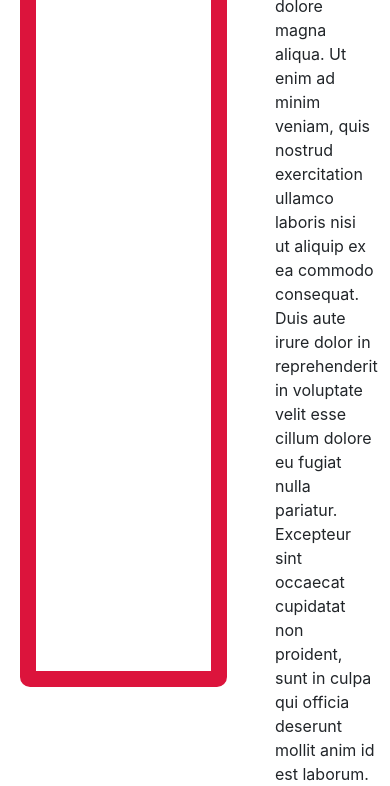
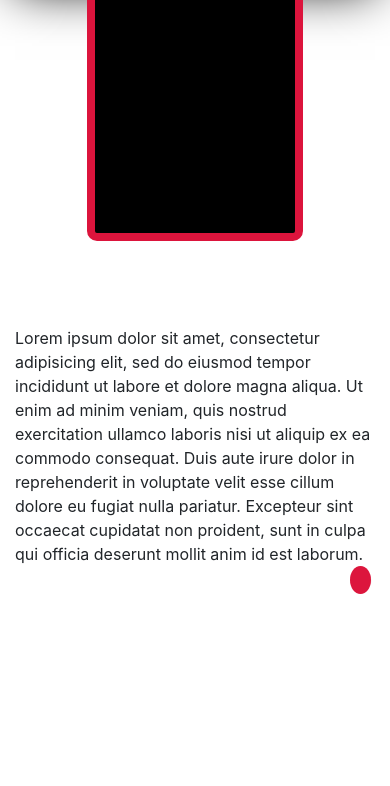
Before and after one commit to dg-05/Tarea, a plain HTML site: page index.html in a window 390 px wide. Shown: the part 434-1220 px from the top of the page. After the commit the page ends 1028 px from the top, so only its background shows below. Drawn offline with nearby package versions, Linux system fonts and the light colour scheme; a script that the page names is missing.

Commit message:
Add files via upload

```diff
--- a/index.html
+++ b/index.html
@@ -11,23 +11,46 @@
 	<script src="https://stackpath.bootstrapcdn.com/bootstrap/4.1.3/js/bootstrap.min.js" integrity="sha384-ChfqqxuZUCnJSK3+MXmPNIyE6ZbWh2IMqE241rYiqJxyMiZ6OW/JmZQ5stwEULTy" crossorigin="anonymous"></script>
 </head>
 <body>
-	<div class="container">
+	<div class="container-fluid">
 		<div class="logo">
-		<img src="resources/PREPA-EN-LINEA.jpg" alt="logo">
-	</div>
-	<div class="row">
-		<div class="col-8">
-			<div class="video">
+			<img src="resources/PREPA-EN-LINEA.jpg" alt="logo">
+		</div>
+		<div class="video">
 
-			</div>
 		</div>
-		<div class="col-4">Lorem ipsum dolor sit amet, consectetur adipisicing elit, sed do eiusmod
+		<div class="info">Lorem ipsum dolor sit amet, consectetur adipisicing elit, sed do eiusmod
 		tempor incididunt ut labore et dolore magna aliqua. Ut enim ad minim veniam,
 		quis nostrud exercitation ullamco laboris nisi ut aliquip ex ea commodo
 		consequat. Duis aute irure dolor in reprehenderit in voluptate velit esse
 		cillum dolore eu fugiat nulla pariatur. Excepteur sint occaecat cupidatat non
 		proident, sunt in culpa qui officia deserunt mollit anim id est laborum.</div>
-		</div>
+			<div class="menu">
+				<span class="burger menu-item">
+					<div class="bar">
+					</div>
+				</span>
+				<span class="word menu-item"></span>
+				<span class="videoLink menu-item"></span>
+				<span class="other menu-item"></span>
+			</div>
 	</div>
+	<svg xmlns="http://www.w3.org/2000/svg" version="1.1">
+	    <defs>
+	      <filter id="shadowed-goo">
+	          <feGaussianBlur in="SourceGraphic" result="blur" stdDeviation="10" />
+	          <feColorMatrix in="blur" mode="matrix" values="1 0 0 0 0  0 1 0 0 0  0 0 1 0 0  0 0 0 18 -7" result="goo" />
+	          <feGaussianBlur in="goo" stdDeviation="3" result="shadow" />
+	          <feColorMatrix in="shadow" mode="matrix" values="0 0 0 0 0  0 0 0 0 0  0 0 0 0 0  0 0 0 1 -0.2" result="shadow" />
+	          <feOffset in="shadow" dx="1" dy="1" result="shadow" />
+	          <feBlend in2="shadow" in="goo" result="goo" />
+	          <feBlend in2="goo" in="SourceGraphic" result="mix" />
+	      </filter>
+	      <filter id="goo">
+	          <feGaussianBlur in="SourceGraphic" result="blur" stdDeviation="10" />
+	          <feColorMatrix in="blur" mode="matrix" values="1 0 0 0 0  0 1 0 0 0  0 0 1 0 0  0 0 0 18 -7" result="goo" />
+	          <feBlend in2="goo" in="SourceGraphic" result="mix" />
+	      </filter>
+	    </defs>
+	</svg>
 </body>
 </html>
--- a/styles.css
+++ b/styles.css
@@ -5,34 +5,49 @@ html,body{
 
 .logo{
     width: 100%;
-    height: 20%;
-    background: #2196F3;
+    height: 50%;
     padding: 1%;
     box-shadow: 0em 0em 3em black;
-    margin-bottom: 10%;
 }
 .logo img{
-    width: 50%;
+    width: 100%;
     height: 100%;
     margin: auto;
     display: block;
     border-radius: 12px;
 }
 
-.container {
+.container-fluid{
     width: 100%;
-    height: 90%;
+    height: 100%;
 }
 
-.container .video{
-	width: 90%;
-    height: 90%;
-    display: inline-block;
-    border: 1em solid crimson;
+.container-fluid .video{
+    height: 40%;
+    width: 60%;
+    border: solid crimson .5em;
     border-radius: 10px;
-    margin: 2%;
+    position: relative;
+    top: -10%;
+    left: 20%;
+    background: black;
 }
 
 .container .info {
 	width: 50%;
 }
+
+.menu{
+    -webkit-filter: url("#shadowed-goo");
+    filter: url("#shadowed-goo");
+}
+
+.burger{
+    width: 6%;
+    background: crimson;
+    padding-top: 8%;
+    position: fixed;
+    border-radius: 50%;
+    right: 1%;
+    top: 85%;
+}
```
